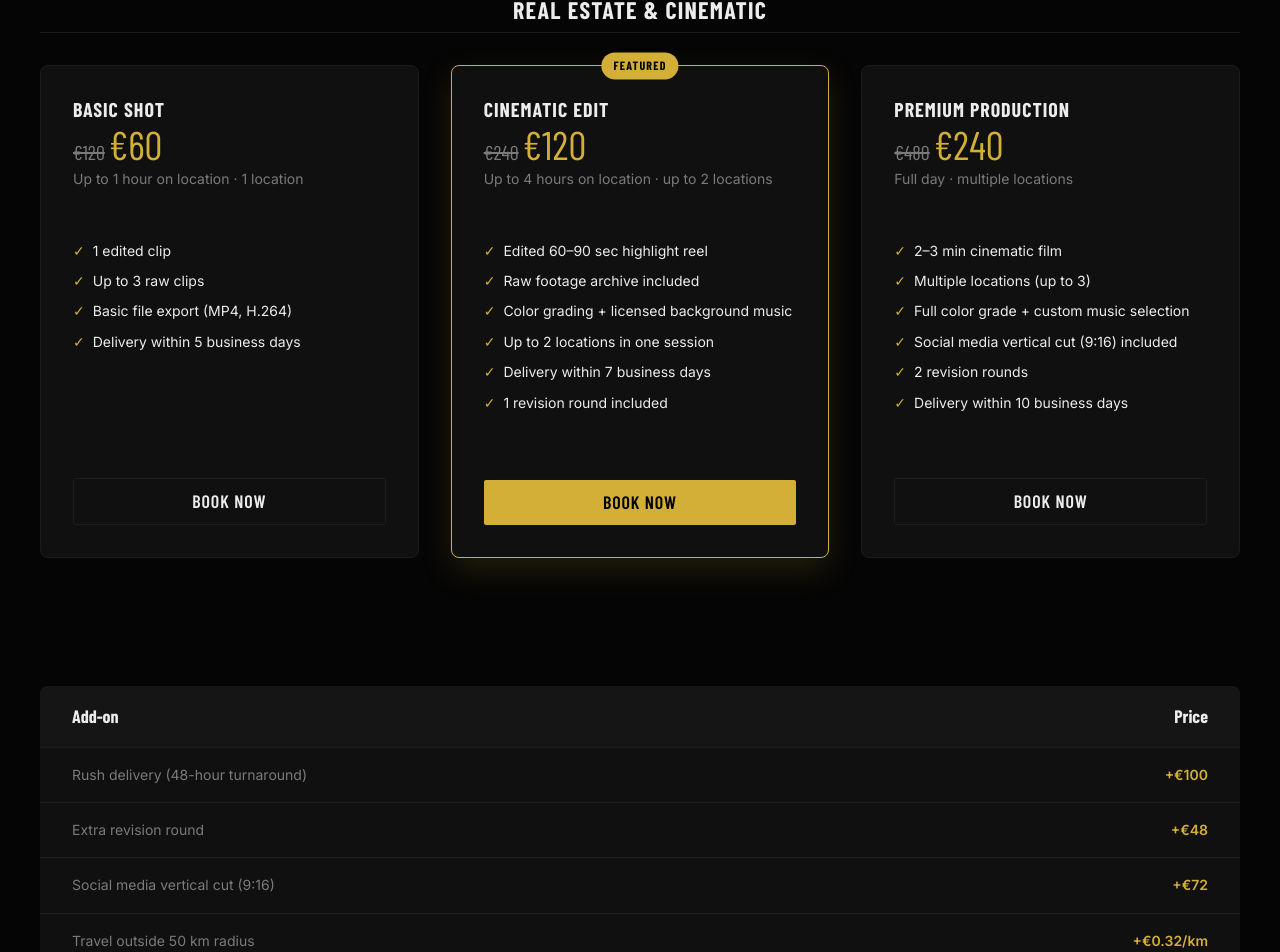
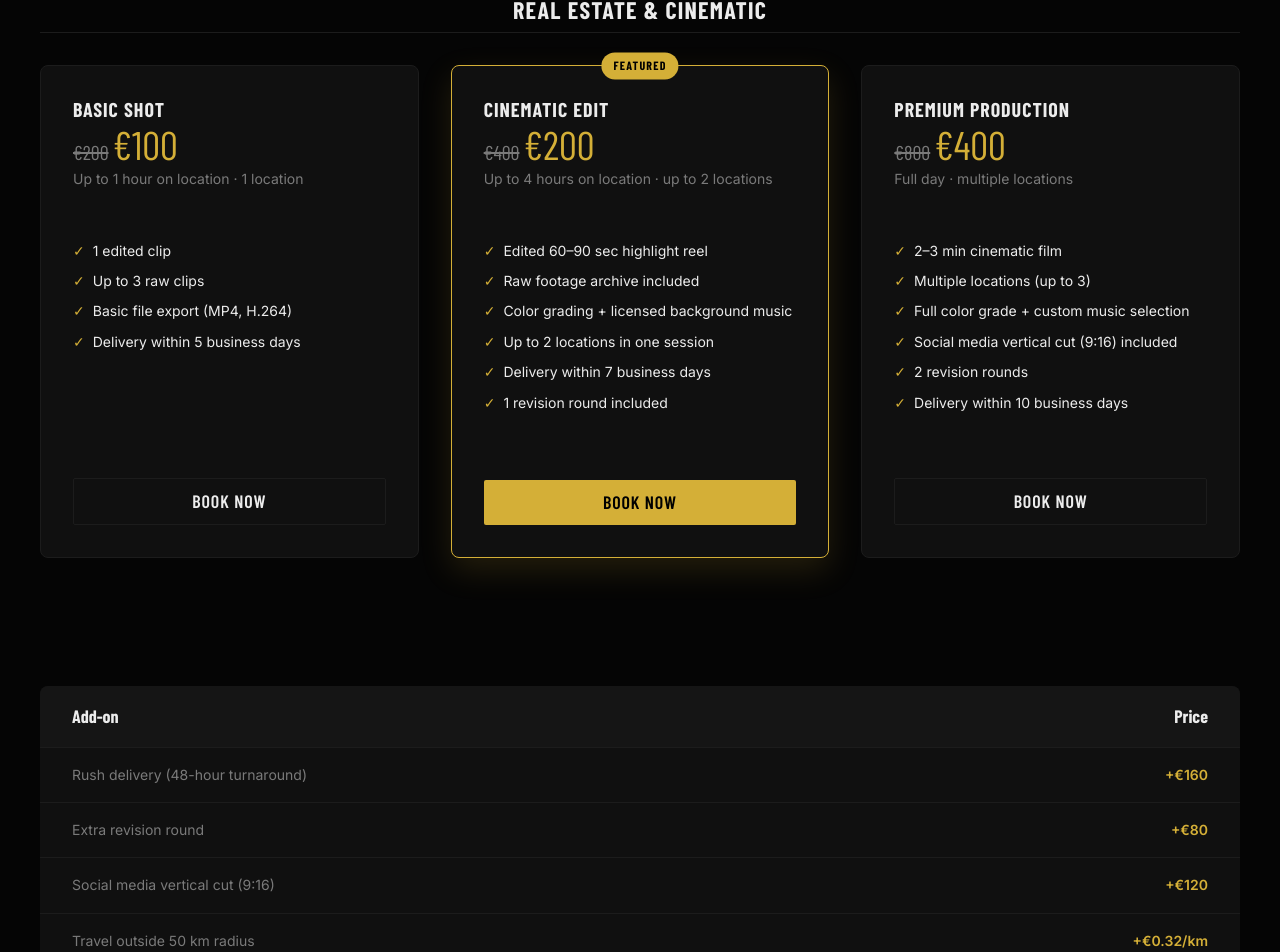
Before and after one commit to JakhongirUrmonov/eurobeklife, a Next.js app: page / in a window 1280 px wide. Shown: the part 5700-6652 px from the top of the page. Built offline with nearby package versions, Linux system fonts and the light colour scheme; no server answers.

Commit message:
refactor: update pricing plans and add-on costs in Pricing component

```diff
--- a/src/components/Pricing.tsx
+++ b/src/components/Pricing.tsx
@@ -40,8 +40,8 @@ export default function Pricing() {
               {getTranslation("pricingBasicShot", lang)}
             </h4>
             <div className={styles.cardPrice}>
-              <span className={styles.oldPrice}>{currency === "CZK" ? "3 000 Kč" : "€120"}</span>
-              {currency === "CZK" ? "1 500 Kč" : "€60"}
+              <span className={styles.oldPrice}>{currency === "CZK" ? "5 000 Kč" : "€200"}</span>
+              {currency === "CZK" ? "2 500 Kč" : "€100"}
             </div>
             <p className={styles.cardSub}>
               {getTranslation("pricingBasicDesc", lang)}
@@ -62,8 +62,8 @@ export default function Pricing() {
               {getTranslation("pricingCinematicEdit", lang)}
             </h4>
             <div className={styles.cardPrice}>
-              <span className={styles.oldPrice}>{currency === "CZK" ? "6 000 Kč" : "€240"}</span>
-              {currency === "CZK" ? "3 000 Kč" : "€120"}
+              <span className={styles.oldPrice}>{currency === "CZK" ? "10 000 Kč" : "€400"}</span>
+              {currency === "CZK" ? "5 000 Kč" : "€200"}
             </div>
             <p className={styles.cardSub}>
               {getTranslation("pricingCinematicDesc", lang)}
@@ -85,8 +85,8 @@ export default function Pricing() {
               {getTranslation("pricingPremium", lang)}
             </h4>
             <div className={styles.cardPrice}>
-              <span className={styles.oldPrice}>{currency === "CZK" ? "12 000 Kč" : "€480"}</span>
-              {currency === "CZK" ? "6 000 Kč" : "€240"}
+              <span className={styles.oldPrice}>{currency === "CZK" ? "20 000 Kč" : "€800"}</span>
+              {currency === "CZK" ? "10 000 Kč" : "€400"}
             </div>
             <p className={styles.cardSub}>
               {getTranslation("pricingPremiumDesc", lang)}
@@ -114,15 +114,15 @@ export default function Pricing() {
             <tbody>
               <tr>
                 <td>{getTranslation("addOnRush", lang)}</td>
-                <td>{currency === "CZK" ? "+2 500 Kč" : "+€100"}</td>
+                <td>{currency === "CZK" ? "+4 000 Kč" : "+€160"}</td>
               </tr>
               <tr>
                 <td>{getTranslation("addOnRevision", lang)}</td>
-                <td>{currency === "CZK" ? "+1 200 Kč" : "+€48"}</td>
+                <td>{currency === "CZK" ? "+2 000 Kč" : "+€80"}</td>
               </tr>
               <tr>
                 <td>{getTranslation("addOnSocial", lang)}</td>
-                <td>{currency === "CZK" ? "+1 800 Kč" : "+€72"}</td>
+                <td>{currency === "CZK" ? "+3 000 Kč" : "+€120"}</td>
               </tr>
               <tr>
                 <td>{getTranslation("addOnTravel", lang)}</td>
```
